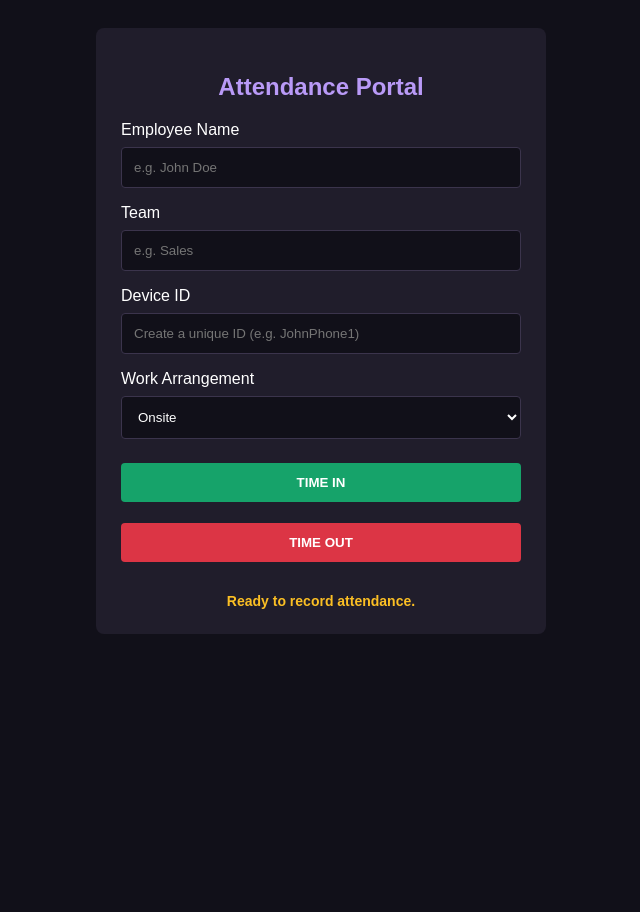
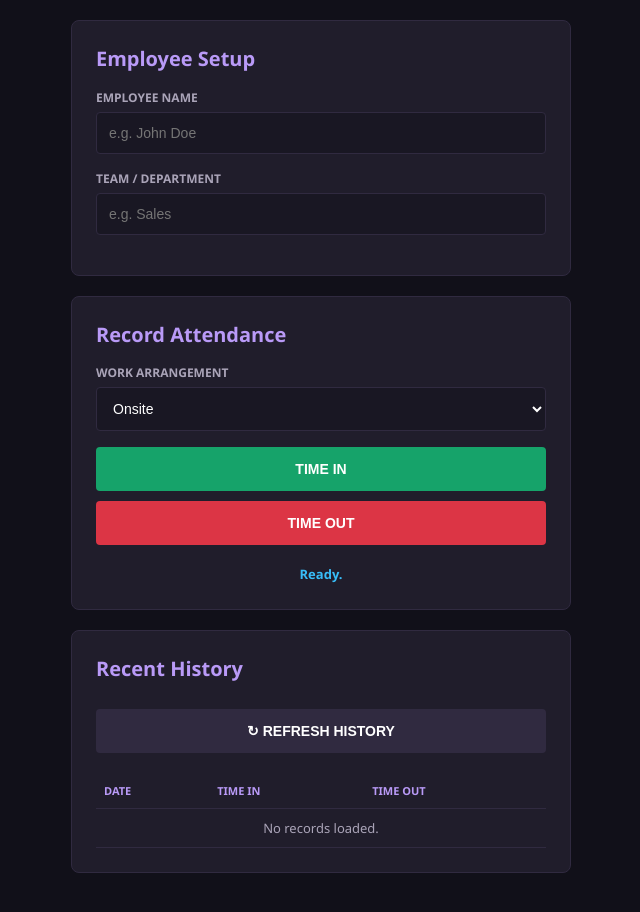
Before and after one commit to arjoyroccatech-maker/Attendance-system, a plain HTML site: page index.html in a window 1280 px wide. Shown: the whole page, without its empty margins (319-959 px from the left). Before the commit the page ends 800 px from the top, so only its background shows below. Drawn offline with Linux system fonts and the light colour scheme.

Commit message:
Update index.html

```diff
--- a/index.html
+++ b/index.html
@@ -1,72 +1,155 @@
 <!DOCTYPE html>
-<html>
+<html lang="en">
 <head>
-  <title>Attendance Tracker</title>
-  <meta name="viewport" content="width=device-width, initial-scale=1">
+  <meta charset="UTF-8">
+  <meta name="viewport" content="width=device-width, initial-scale=1.0">
+  <title>Attendance Tracker | Employee Portal</title>
   <style>
-    body { font-family: Arial, sans-serif; background-color: #111019; color: white; padding: 20px; }
-    .container { max-width: 400px; margin: 0 auto; background: #201D2B; padding: 25px; border-radius: 8px; }
-    input, select, button { width: 100%; padding: 12px; margin: 8px 0 16px 0; border-radius: 4px; box-sizing: border-box; border: 1px solid #3B344C; background: #111019; color: white; }
-    button { background-color: #16A36A; color: white; font-weight: bold; border: none; cursor: pointer; }
-    button:hover { opacity: 0.9; }
-    .btn-out { background-color: #DC3545; margin-top: 5px; }
-    #status { margin-top: 15px; color: #FBBF24; font-size: 14px; text-align: center; font-weight: bold; }
+    :root {
+      --bg: #111019;
+      --panel: #201D2B;
+      --text: #F7F5FB;
+      --muted: #AAA4B8;
+      --purple: #B99AF7;
+      --green: #16A36A;
+      --red: #DC3545;
+    }
+    body {
+      font-family: 'Segoe UI', Tahoma, Geneva, Verdana, sans-serif;
+      background-color: var(--bg);
+      color: var(--text);
+      margin: 0;
+      padding: 20px;
+      display: flex;
+      justify-content: center;
+    }
+    .container {
+      width: 100%;
+      max-width: 500px;
+    }
+    .card {
+      background-color: var(--panel);
+      padding: 24px;
+      border-radius: 8px;
+      border: 1px solid #302A40;
+      margin-bottom: 20px;
+    }
+    h2 { margin-top: 0; color: var(--purple); font-size: 20px; }
+    label { display: block; font-size: 12px; font-weight: bold; margin-bottom: 6px; color: var(--muted); text-transform: uppercase; }
+    input, select {
+      width: 100%; padding: 12px; margin-bottom: 16px; border-radius: 4px;
+      background-color: #191723; border: 1px solid #302A40; color: white;
+      box-sizing: border-box; font-size: 14px;
+    }
+    input:focus, select:focus { outline: none; border-color: var(--purple); }
+    .btn {
+      width: 100%; padding: 14px; font-size: 14px; font-weight: bold;
+      border: none; border-radius: 4px; cursor: pointer; margin-bottom: 10px;
+      color: white; transition: 0.2s;
+    }
+    .btn-in { background-color: var(--green); }
+    .btn-in:hover { background-color: #128757; }
+    .btn-out { background-color: var(--red); }
+    .btn-out:hover { background-color: #B02A37; }
+    .btn-refresh { background-color: #302A40; margin-top: 10px; }
+    .btn-refresh:hover { background-color: #493A67; }
+    #status { font-size: 13px; text-align: center; font-weight: bold; margin-top: 10px; min-height: 20px; color: #38BDF8; }
+
+    /* History Table */
+    table { width: 100%; border-collapse: collapse; margin-top: 10px; font-size: 13px; }
+    th, td { text-align: left; padding: 10px 8px; border-bottom: 1px solid #302A40; }
+    th { color: var(--purple); font-size: 11px; text-transform: uppercase; }
+    td { color: var(--text); }
   </style>
 </head>
 <body>
+
   <div class="container">
-    <h2 style="text-align: center; color: #B99AF7;">Attendance Portal</h2>
+    <div class="card">
+      <h2>Employee Setup</h2>
+      <label>Employee Name</label>
+      <input type="text" id="empName" placeholder="e.g. John Doe" oninput="saveSettings()">
 
-    <label>Employee Name</label>
-    <input type="text" id="empName" placeholder="e.g. John Doe">
+      <label>Team / Department</label>
+      <input type="text" id="team" placeholder="e.g. Sales" oninput="saveSettings()">
+    </div>
 
-    <label>Team</label>
-    <input type="text" id="team" placeholder="e.g. Sales">
+    <div class="card">
+      <h2>Record Attendance</h2>
+      <label>Work Arrangement</label>
+      <select id="arrangement" onchange="saveSettings()">
+        <option value="Onsite">Onsite</option>
+        <option value="Work From Home">Work From Home</option>
+      </select>
 
-    <label>Device ID</label>
-    <input type="text" id="deviceId" placeholder="Create a unique ID (e.g. JohnPhone1)">
+      <button class="btn btn-in" onclick="sendData('TIME_IN')">TIME IN</button>
+      <button class="btn btn-out" onclick="sendData('TIME_OUT')">TIME OUT</button>
 
-    <label>Work Arrangement</label>
-    <select id="arrangement">
-      <option value="Onsite">Onsite</option>
-      <option value="Work From Home">Work From Home</option>
-    </select>
+      <div id="status">Ready.</div>
+    </div>
 
-    <button onclick="sendData('TIME_IN')">TIME IN</button>
-    <button class="btn-out" onclick="sendData('TIME_OUT')">TIME OUT</button>
-
-    <div id="status">Ready to record attendance.</div>
+    <div class="card">
+      <h2>Recent History</h2>
+      <button class="btn btn-refresh" onclick="fetchHistory()">↻ REFRESH HISTORY</button>
+      <div style="overflow-x: auto;">
+        <table>
+          <thead>
+            <tr>
+              <th>Date</th>
+              <th>Time In</th>
+              <th>Time Out</th>
+            </tr>
+          </thead>
+          <tbody id="historyTable">
+            <tr><td colspan="3" style="text-align:center; color:#AAA4B8;">No records loaded.</td></tr>
+          </tbody>
+        </table>
+      </div>
+    </div>
   </div>
 
   <script>
-    // REPLACE THIS URL WITH YOUR LIVE GOOGLE APPS SCRIPT URL
-    const GOOGLE_URL = "https://script.google.com/macros/s/AKfycby_l67KJOiMks__3VHXXJAlI9kGMXQtW40-HRKoG5E_kqLCWe8DzRRqUvcLLgv7MZ8k/exec";
+    // =========================================================================
+    // 1. PASTE YOUR GOOGLE APPS SCRIPT URL HERE
+    // =========================================================================
+    const GOOGLE_URL = "https://script.google.com/macros/s/AKfycbxZxXqtW1_Olqvux2zHJN_cTeG0bpBHypvcv2LH4bjvXoBsJv4KJdtTTQuFIGYDdHcl2w/exec";
+
+    // Auto-generate a device ID in the background (Mimics Python behavior)
+    let deviceId = localStorage.getItem('deviceId');
+    if (!deviceId) {
+      deviceId = 'web-' + Math.random().toString(36).substring(2, 11);
+      localStorage.setItem('deviceId', deviceId);
+    }
+
+    // Load saved name and team automatically
+    document.getElementById('empName').value = localStorage.getItem('empName') || '';
+    document.getElementById('team').value = localStorage.getItem('team') || '';
+    document.getElementById('arrangement').value = localStorage.getItem('arrangement') || 'Onsite';
+
+    function saveSettings() {
+      localStorage.setItem('empName', document.getElementById('empName').value.trim());
+      localStorage.setItem('team', document.getElementById('team').value.trim());
+      localStorage.setItem('arrangement', document.getElementById('arrangement').value);
+    }
 
     async function sendData(action) {
       const name = document.getElementById('empName').value.trim();
       const team = document.getElementById('team').value.trim();
-      const device = document.getElementById('deviceId').value.trim();
       const arrangement = document.getElementById('arrangement').value;
       const statusDiv = document.getElementById('status');
 
-      if (!name || !team || !device) {
-        statusDiv.innerText = "Error: Please fill in your Name, Team, and Device ID.";
+      if (!name || !team) {
+        statusDiv.innerText = "Error: Please enter your Name and Team first.";
+        statusDiv.style.color = "#F87171";
         return;
       }
 
-      statusDiv.innerText = "Processing " + action + "... please wait.";
+      statusDiv.innerText = `Submitting ${action.replace('_', ' ')}...`;
       statusDiv.style.color = "#38BDF8";
 
-      const payload = {
-        action: action,
-        employee_name: name,
-        team: team,
-        device_id: device,
-        work_arrangement: arrangement
-      };
+      const payload = { action, employee_name: name, team, device_id: deviceId, work_arrangement: arrangement };
 
       try {
-        // We use text/plain to avoid strict browser security blocks (CORS) when talking to Google Scripts
         const response = await fetch(GOOGLE_URL, {
           method: 'POST',
           headers: { 'Content-Type': 'text/plain;charset=utf-8' },
@@ -78,15 +161,57 @@
         if (result.ok) {
             statusDiv.style.color = "#34D399";
             statusDiv.innerText = result.message;
+            fetchHistory(); // Auto-update history on success
         } else {
             statusDiv.style.color = "#F87171";
             statusDiv.innerText = "Error: " + result.error;
         }
       } catch (error) {
         statusDiv.style.color = "#F87171";
-        statusDiv.innerText = "Failed to connect to the server. Check your Google URL.";
+        statusDiv.innerText = "Connection failed. Check your internet or Google URL.";
       }
     }
+
+    async function fetchHistory() {
+      const name = document.getElementById('empName').value.trim();
+      const team = document.getElementById('team').value.trim();
+      const tableBody = document.getElementById('historyTable');
+
+      if (!name || !team || GOOGLE_URL === "YOUR_GOOGLE_APPS_SCRIPT_URL_HERE") return;
+
+      tableBody.innerHTML = `<tr><td colspan="3" style="text-align:center;">Loading...</td></tr>`;
+
+      const payload = { action: 'GET_DATA', employee_name: name, team, device_id: deviceId };
+
+      try {
+        const response = await fetch(GOOGLE_URL, {
+          method: 'POST',
+          headers: { 'Content-Type': 'text/plain;charset=utf-8' },
+          body: JSON.stringify(payload)
+        });
+
+        const result = await response.json();
+
+        if (result.ok && result.records && result.records.length > 0) {
+          tableBody.innerHTML = '';
+          result.records.forEach(record => {
+            const tr = document.createElement('tr');
+            tr.innerHTML = `
+              <td>${record.date || '—'}</td>
+              <td>${record.timeIn || '—'}</td>
+              <td>${record.timeOut || '—'}</td>
+            `;
+            tableBody.appendChild(tr);
+          });
+        } else {
+          tableBody.innerHTML = `<tr><td colspan="3" style="text-align:center; color:#AAA4B8;">No attendance history found.</td></tr>`;
+        }
+      } catch (error) {
+        tableBody.innerHTML = `<tr><td colspan="3" style="text-align:center; color:#F87171;">Failed to load history.</td></tr>`;
+      }
+    }
+
+    window.onload = fetchHistory;
   </script>
 </body>
 </html>
```
